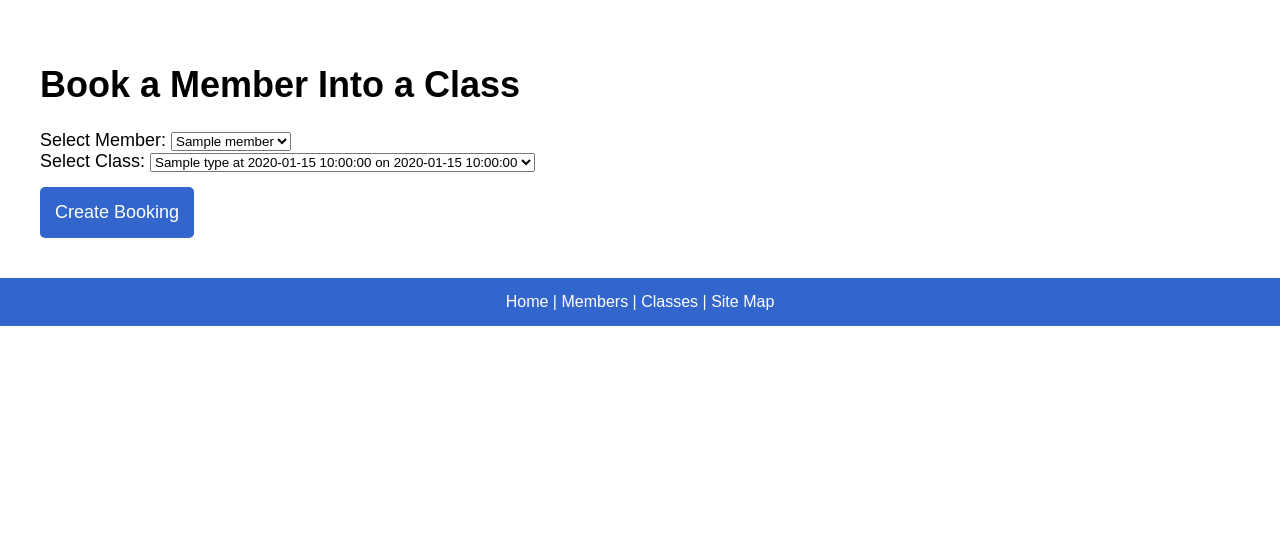
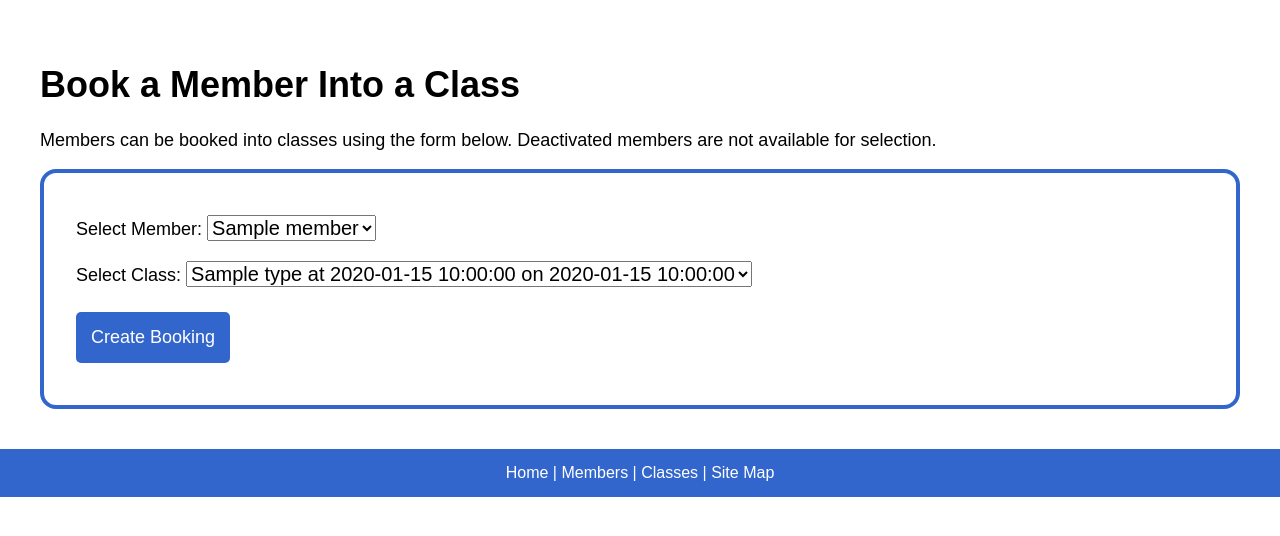
Before and after one commit to kevinmuldoon-github/gym-membership-system, a Flask app: page /bookings/new_booking in a window 1280 px wide. Shown: the part 183-719 px from the top of the page. Run offline with Flask 2, Linux system fonts and the light colour scheme; a database or web service that is not in the repository returns one stand-in record (values such as "Sample title"); some libraries are stand-ins or nearby versions; some web fonts are replaced.

Commit message:
Added functionality to exclude deactivatedmembers from bookings

```diff
--- a/controllers/booking_controller.py
+++ b/controllers/booking_controller.py
@@ -29,7 +29,7 @@ def show_booking(id):
 def show_edit_booking_page(id):
     booking = booking_repository.select(id) # Find booking information
     member = member_repository.select(booking.member)
-    members = member_repository.select_all()
+    members = member_repository.select_active_members()
     activity = activity_repository.select(booking.activity)
     activities = activity_repository.select_all()
     return render_template('/bookings/edit_booking.html' , title = 'Edit a Booking' , booking = booking, member = member, members = members, activity = activity, activities = activities)
@@ -49,7 +49,7 @@ def edit_booking(id):
 # Display new booking page
 @bookings_blueprint.route("/bookings/new_booking", methods = ['GET'])
 def new_booking_page():
-    members = member_repository.select_all()
+    members = member_repository.select_active_members()
     activities = activity_repository.select_all()
     return render_template("bookings/new_booking.html" , title = "Book a Member Into a Class", members = members , activities = activities)
 
--- a/repositories/member_repository.py
+++ b/repositories/member_repository.py
@@ -40,6 +40,18 @@ def select_all():
         members.append(member)
     return members
 
+# Function to select active members
+def select_active_members():
+    members = []
+    sql = "SELECT * FROM members WHERE deactivated = %s"
+    values = ['False']
+    results = run_sql(sql, values)
+
+    for result in results:
+        member = Member(result['name'] , result['premium'] , result['deactivated'], result['id'])
+        members.append(member)
+    return members
+
 # Function to delete a specific gym member
 def delete(id):
     sql = "DELETE FROM members WHERE id = %s"
--- a/static/style.css
+++ b/static/style.css
@@ -142,6 +142,18 @@ tr td:first-child a:hover{color:yellow;}
 
 /* Form Fields */
 
+.submission{
+    box-sizing: border-box;
+    padding: 2rem;
+    border-radius: 1rem;
+    background-color: hsl(0, 0%, 100%);
+    border: 4px solid #36c;
+}
+
+input, select {
+    margin:10px 0;
+    font-size:20px;
+}
 
 /* Form Submit Button */
 
--- a/templates/bookings/edit_booking.html
+++ b/templates/bookings/edit_booking.html
@@ -3,14 +3,14 @@
 {% block content %}
 <h1>Edit Booking Information of Booking Number {{booking.id}}</h1>
 
-<form action="/bookings/{{booking.id}}/edit" method="post">
+<form action="/bookings/{{booking.id}}/edit" method="post" class="submission">
 
     <div>
         <label for="member_id">Select Member:</label>
         <select id="member_id" name="member_id">
             {% for row in members %}
             <option value="{{row.id}}" {% if member.id == row.id %}selected{% endif %}>
-                {{member.name}}</option>
+                {{row.name}}</option>
             {% endfor %}
         </select>
     </div>
@@ -20,7 +20,7 @@
         <select id="activity_id" name="activity_id">
             {% for row in activities %}
             <option value="{{row.id}}" {% if activity.id == row.id %}selected{% endif %}>
-                {{activity.type}} at {{activity.time}} on {{activity.date}}</option>
+                {{row.type}} at {{row.time}} on {{row.date}}</option>
             {% endfor %}
         </select>
     </div>
--- a/templates/bookings/new_booking.html
+++ b/templates/bookings/new_booking.html
@@ -3,7 +3,9 @@
 {% block content %}
 <h1>Book a Member Into a Class</h1>
 
-<form action="/bookings" method="post">
+<p>Members can be booked into classes using the form below. Deactivated members are not available for selection. </p>
+
+<form action="/bookings" method="post" class="submission">
 
 <div>
     <label for="member_id">Select Member:</label>
--- a/templates/classes/edit_class.html
+++ b/templates/classes/edit_class.html
@@ -3,7 +3,7 @@
 {% block content %}
 <h1>Edit Class Information of {{activity.type}}</h1>
 
-<form action="/classes/{{activity.id}}/edit" method="post">
+<form action="/classes/{{activity.id}}/edit" method="post" class="submission">
 
     <div>
         <label for="type">Type of Activity:</label>
--- a/templates/classes/new_class.html
+++ b/templates/classes/new_class.html
@@ -3,7 +3,9 @@
 {% block content %}
 <h1>Add a New Class to the Gym</h1>
 
-<form action="/classes" method="post">
+<p>New classes can be added to the gym database using the form below.</p>
+
+<form action="/classes" method="post" class="submission">
 
 <div>
     <label for="type">Type of activity:</label>
--- a/templates/members/edit_member.html
+++ b/templates/members/edit_member.html
@@ -3,7 +3,7 @@
 {% block content %}
 <h1>Edit Member Information of {{member.name}}</h1>
 
-<form action="/members/{{member.id}}/edit" method="post">
+<form action="/members/{{member.id}}/edit" method="post" class="submission">
 
     <div>
         <label for="name">Name of Member:</label>
--- a/templates/members/new_member.html
+++ b/templates/members/new_member.html
@@ -3,7 +3,9 @@
 {% block content %}
 <h1>Add a New Member to the Gym</h1>
 
-<form action="/members" method="post">
+<p>New members can be added to the gym database using the form below.</p>
+
+<form action="/members" method="post" class="submission">
 
 <div>
     <label for="name">Name of Member:</label>
```
